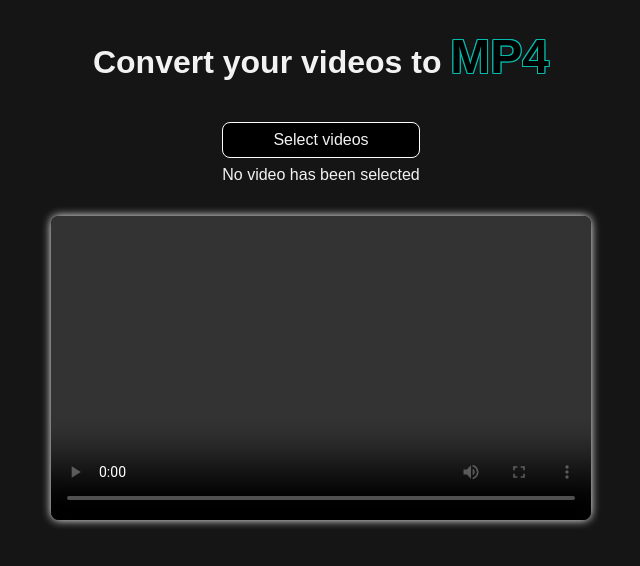
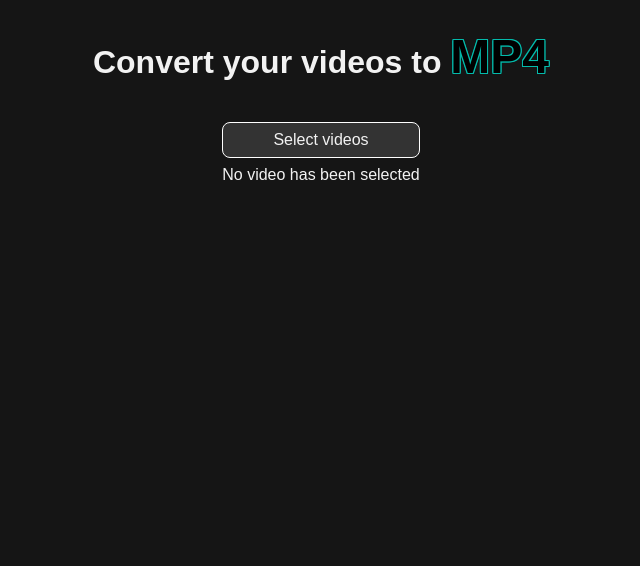
Before and after one commit to NeusRomanP/video-mp4-converter, a Vue app: page / in a window 1280 px wide. Shown: the top 566 px of the page, without its empty margins (319-959 px from the left). Built offline with nearby package versions, Linux system fonts and the light colour scheme.

Commit message:
change video only appear if there are videos

```diff
--- a/src/components/VideoConverter.vue
+++ b/src/components/VideoConverter.vue
@@ -7,7 +7,7 @@
       <label for="file-input" class="file-label">Select videos</label>
       <span class="file-name">{{ labelMsg }}</span>
     </div>
-    <div class="current-video__container">
+    <div v-if="videoUrl" class="current-video__container">
       <video :src="videoUrl" controls></video>
     </div>
     <p>{{ message }}</p>
@@ -45,6 +45,9 @@ const handleFileChange = async (event) => {
         name: fileName,
         url: URL.createObjectURL(convertedFile)
       });
+      if (videos.value.length && !videoUrl.value) {
+        playVideo(videos.value[0]);
+      }
     }
     message.value = "Done!";
   } else {
@@ -120,7 +123,6 @@ video {
   aspect-ratio: 16/9;
   background-color: black;
   border-radius: 8px;
-  box-shadow: 0 0 10px white;
 }
 
 .current-video__container {
@@ -143,14 +145,13 @@ video {
 .file-label {
   display: inline-block;
   padding: 8px;
-  background-color: black;
+  background-color: #333;
   border: 1px solid white;
   border-radius: 8px;
   text-align: center;
 }
 
 .file-label:hover {
-  box-shadow: 0 0 5px white;
   border: 1px solid var(--primary-color, #04baab);
   color: var(--primary-color, #04baab);
   cursor: pointer;
@@ -170,9 +171,8 @@ ul.videos li {
   justify-content: space-between;
   list-style: none;
   padding: 16px;
-  background-color: black;
+  background-color: #333;
   border: 2px solid white;
-  box-shadow: 0 0 5px white;
   color: white;
   border-radius: 4px;
 }
@@ -193,7 +193,7 @@ ul.videos li .name:hover {
 .download-all button {
   display: inline-block;
   padding: 8px 16px;
-  background-color: black;
+  background-color: #333;
   color: white;
   border: 1px solid white;
   border-radius: 8px;
@@ -204,7 +204,6 @@ ul.videos li .name:hover {
 .download-all button:hover {
   border: 1px solid var(--primary-color, #04baab);
   color: var(--primary-color, #04baab);
-  box-shadow: 0 0 5px white;
   cursor: pointer;
 }
 
```
